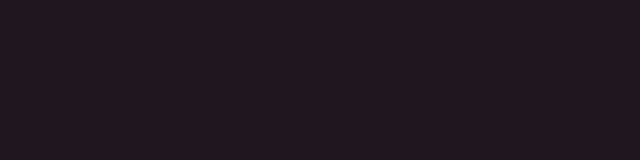
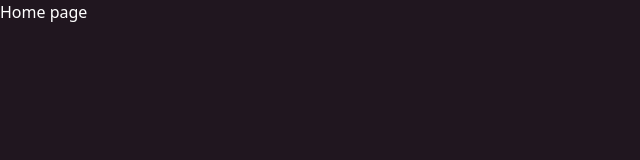
Before and after one commit to phantekzy/sven, a React app in the folder frontend/: page / in a window 1280 px wide. Shown: the top 160 px of the page, without its empty margins (0-640 px from the left). Built offline with nearby package versions, Linux system fonts and the light colour scheme; the HTML template or start-up script is replaced by a standard one.

Commit message:
checking the routers

```diff
--- a/frontend/src/App.jsx
+++ b/frontend/src/App.jsx
@@ -12,7 +12,7 @@
 const App = () => {
     return (
         <>
-            <div className="h-screen" data-theme="coffee">
+            <div className="h-screen text-white" data-theme="coffee">
                 <Routes>
                     <Route path="/" element={<HomePage />} />
                     <Route path="/signup" element={<SignUpPage />} />
--- a/frontend/src/pages/CallPage.jsx
+++ b/frontend/src/pages/CallPage.jsx
@@ -1,7 +1,7 @@
 /* Call page component */
 const CallPage = () => {
     return (
-        <div></div>
+        <div>Call page</div>
     )
 }
 /* Export section */
--- a/frontend/src/pages/ChatPage.jsx
+++ b/frontend/src/pages/ChatPage.jsx
@@ -1,7 +1,7 @@
 /* Chat page component */
 const ChatPage = () => {
     return (
-        <div></div>
+        <div>Chat page</div>
     )
 }
 /* Export section */
--- a/frontend/src/pages/HomePage.jsx
+++ b/frontend/src/pages/HomePage.jsx
@@ -1,7 +1,7 @@
 /* Home page component */
 const HomePage = () => {
     return (
-        <div></div>
+        <div>Home page</div>
     )
 }
 /* Export section */
--- a/frontend/src/pages/LoginPage.jsx
+++ b/frontend/src/pages/LoginPage.jsx
@@ -1,7 +1,7 @@
 /* Login page component */
 const LoginPage = () => {
     return (
-        <div></div>
+        <div>Login</div>
     )
 }
 /* Export section */
--- a/frontend/src/pages/NotificationsPage.jsx
+++ b/frontend/src/pages/NotificationsPage.jsx
@@ -1,7 +1,7 @@
 /* Notifications page component */
 const NotificationsPage = () => {
     return (
-        <div></div>
+        <div>Notifications</div>
     )
 }
 /* Export section */
--- a/frontend/src/pages/OnboardingPage.jsx
+++ b/frontend/src/pages/OnboardingPage.jsx
@@ -1,7 +1,7 @@
 /* Onboarding page component */
 const OnboardingPage = () => {
     return (
-        <div></div>
+        <div>Onboarding</div>
     )
 }
 /* Export section */
--- a/frontend/src/pages/SignUpPage.jsx
+++ b/frontend/src/pages/SignUpPage.jsx
@@ -1,7 +1,7 @@
 /* Signup component */
 const SignUpPage = () => {
     return (
-        <div></div>
+        <div>Signup</div>
     )
 }
 /* Export section */
```
